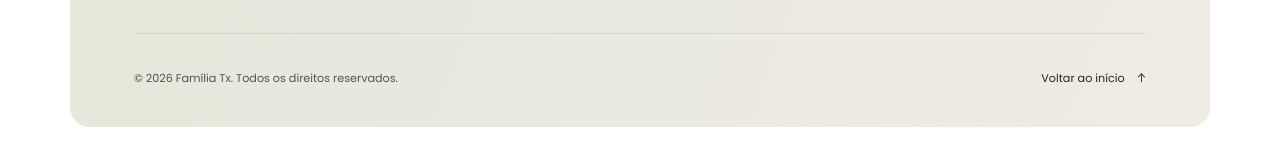
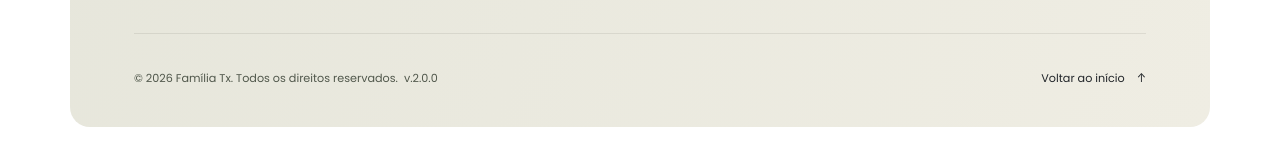
Before and after one commit to a13xandr3/salao-festas, an Angular app: page / in a window 1280 px wide. Shown: the part 5603-5751 px from the top of the page. Built offline with nearby package versions, Linux system fonts and the light colour scheme; no server answers.

Commit message:
feat(footer): exibe versao do pacote com teste unitario

```diff
--- a/src/app/components/footer/footer.html
+++ b/src/app/components/footer/footer.html
@@ -28,7 +28,7 @@
   </div>
 
   <div class="footer-bottom flex-column flex-md-row align-items-start align-items-md-center gap-2 gap-md-3 text-break">
-    <small>© {{ year }} Família Tx. Todos os direitos reservados.</small>
+    <small>© {{ year }} Família Tx. Todos os direitos reservados.&nbsp;&nbsp;v.{{ version }}</small>
     <a class="py-3 link-dark" href="#inicio">Voltar ao início <span aria-hidden="true">↑</span></a>
   </div>
 </footer>
--- a/src/app/components/footer/footer.ts
+++ b/src/app/components/footer/footer.ts
@@ -1,4 +1,5 @@
 import { ChangeDetectionStrategy, Component } from '@angular/core';
+import { version } from '../../../../package.json';
 
 @Component({
   changeDetection: ChangeDetectionStrategy.OnPush,
@@ -8,4 +9,5 @@ import { ChangeDetectionStrategy, Component } from '@angular/core';
 })
 export class Footer {
   protected readonly year = new Date().getFullYear();
+  protected readonly version = version;
 }
--- a/tsconfig.json
+++ b/tsconfig.json
@@ -14,7 +14,8 @@
     "importHelpers": true,
     "target": "ES2022",
     "module": "preserve",
-    "moduleResolution": "bundler"
+    "moduleResolution": "bundler",
+    "resolveJsonModule": true
   },
   "angularCompilerOptions": {
     "enableI18nLegacyMessageIdFormat": false,
```
Also changed, not shown: 1 other file (tests, documents, lock files or other folders).
